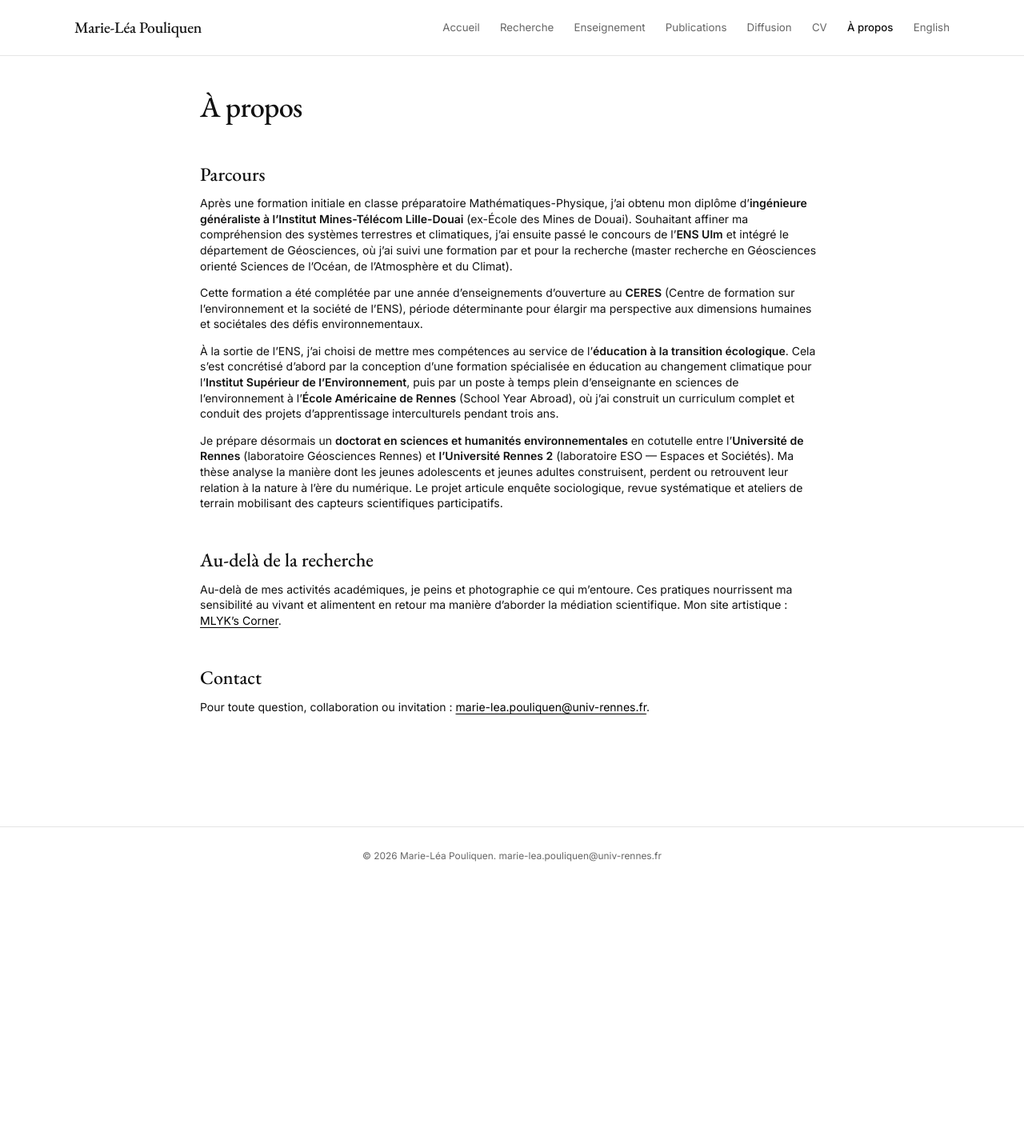
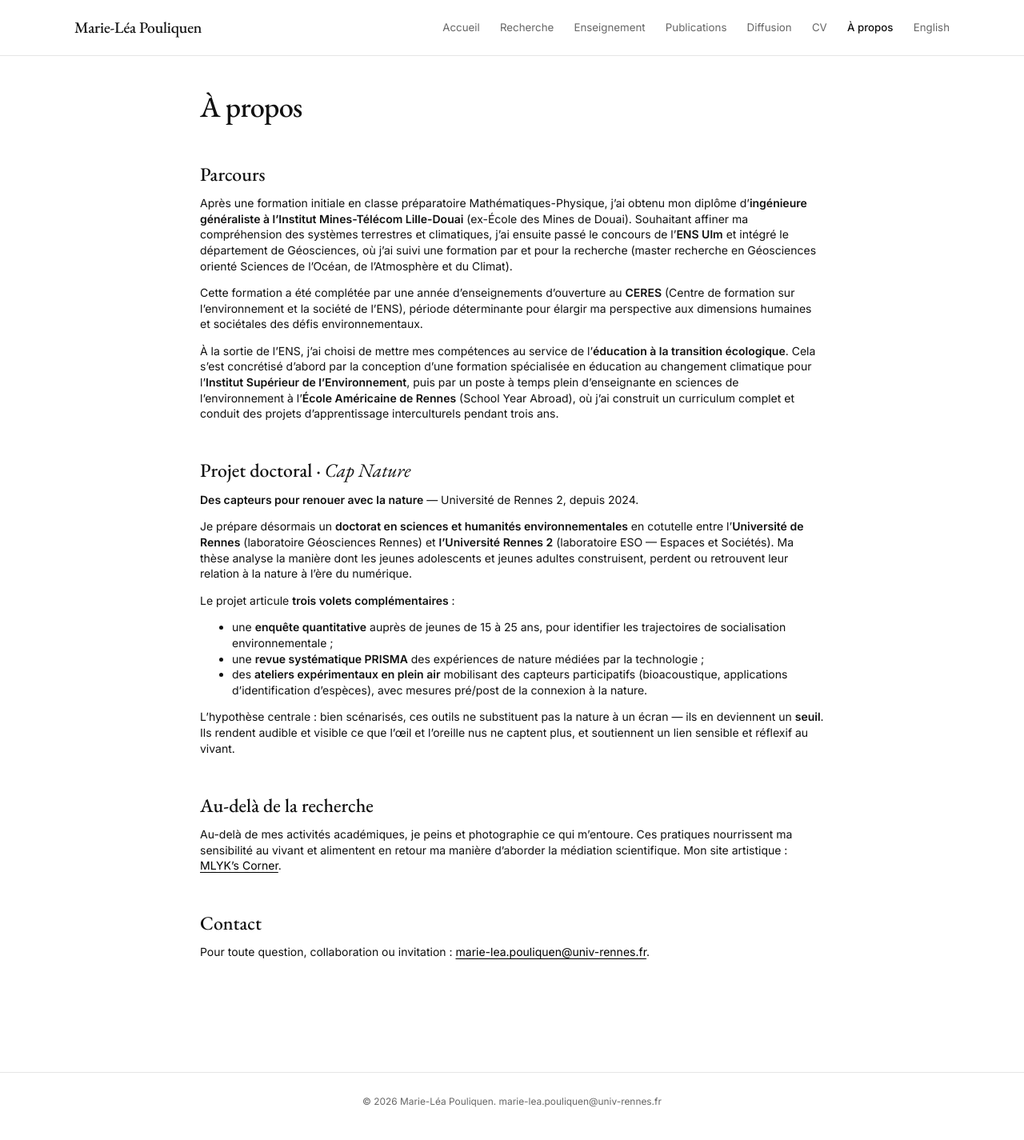
Before and after one commit to marieleapouliquen/marieleapouliquen.github.io, a Jekyll site: the page built from _pages/about.md, in a window 1280 px wide. Shown: the whole page at 80% size. Built offline with Jekyll 4.4.1, drawn with Linux system fonts in a browser that asks for light colours; before the commit the page ends 1119 px from its top, so only the background shows below that.

Commit message:
Update about.md

```diff
--- a/_pages/about.md
+++ b/_pages/about.md
@@ -13,7 +13,18 @@ Cette formation a été complétée par une année d'enseignements d'ouverture a
 
 À la sortie de l'ENS, j'ai choisi de mettre mes compétences au service de l'**éducation à la transition écologique**. Cela s'est concrétisé d'abord par la conception d'une formation spécialisée en éducation au changement climatique pour l'**Institut Supérieur de l'Environnement**, puis par un poste à temps plein d'enseignante en sciences de l'environnement à l'**École Américaine de Rennes** (School Year Abroad), où j'ai construit un curriculum complet et conduit des projets d'apprentissage interculturels pendant trois ans.
 
-Je prépare désormais un **doctorat en sciences et humanités environnementales** en cotutelle entre l'**Université de Rennes** (laboratoire Géosciences Rennes) et **l'Université Rennes 2** (laboratoire ESO — Espaces et Sociétés). Ma thèse analyse la manière dont les jeunes adolescents et jeunes adultes construisent, perdent ou retrouvent leur relation à la nature à l'ère du numérique. Le projet articule enquête sociologique, revue systématique et ateliers de terrain mobilisant des capteurs scientifiques participatifs.
+## Projet doctoral · *Cap Nature*
+**Des capteurs pour renouer avec la nature** — Université de Rennes 2, depuis 2024.
+
+Je prépare désormais un **doctorat en sciences et humanités environnementales** en cotutelle entre l'**Université de Rennes** (laboratoire Géosciences Rennes) et **l'Université Rennes 2** (laboratoire ESO — Espaces et Sociétés). Ma thèse analyse la manière dont les jeunes adolescents et jeunes adultes construisent, perdent ou retrouvent leur relation à la nature à l'ère du numérique.
+
+Le projet articule **trois volets complémentaires** :
+
+- une **enquête quantitative** auprès de jeunes de 15 à 25 ans, pour identifier les trajectoires de socialisation environnementale&nbsp;;
+- une **revue systématique PRISMA** des expériences de nature médiées par la technologie&nbsp;;
+- des **ateliers expérimentaux en plein air** mobilisant des capteurs participatifs (bioacoustique, applications d'identification d'espèces), avec mesures pré/post de la connexion à la nature.
+
+L'hypothèse centrale : bien scénarisés, ces outils ne substituent pas la nature à un écran — ils en deviennent un **seuil**. Ils rendent audible et visible ce que l'œil et l'oreille nus ne captent plus, et soutiennent un lien sensible et réflexif au vivant.
 
 ## Au-delà de la recherche
 
```
